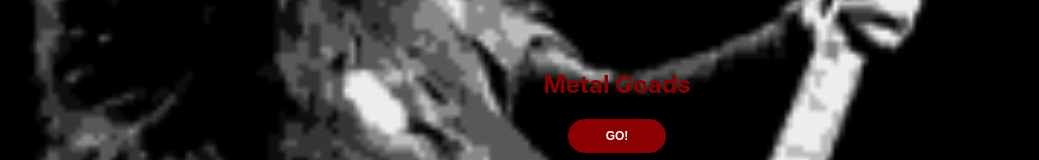
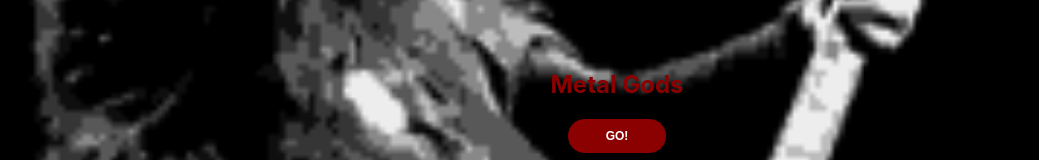
Before and after one commit to Rigii/Questionarie, a React (Create React App) app: page / in a window 1280 px wide. Shown: the part 298-458 px from the top of the page, without its empty margins (23-1062 px from the left). Built offline with nearby package versions, Linux system fonts and the light colour scheme.

Commit message:
change name

```diff
--- a/src/containers/intro.jsx
+++ b/src/containers/intro.jsx
@@ -8,7 +8,7 @@ function Intro(props) {
   return (
     !props.startTest ?
       <div className='intro'>
-          <h2>Metal Goads</h2>
+          <h2>Metal Gods</h2>
           <button
           type='button'
           className='button start_button'
```
